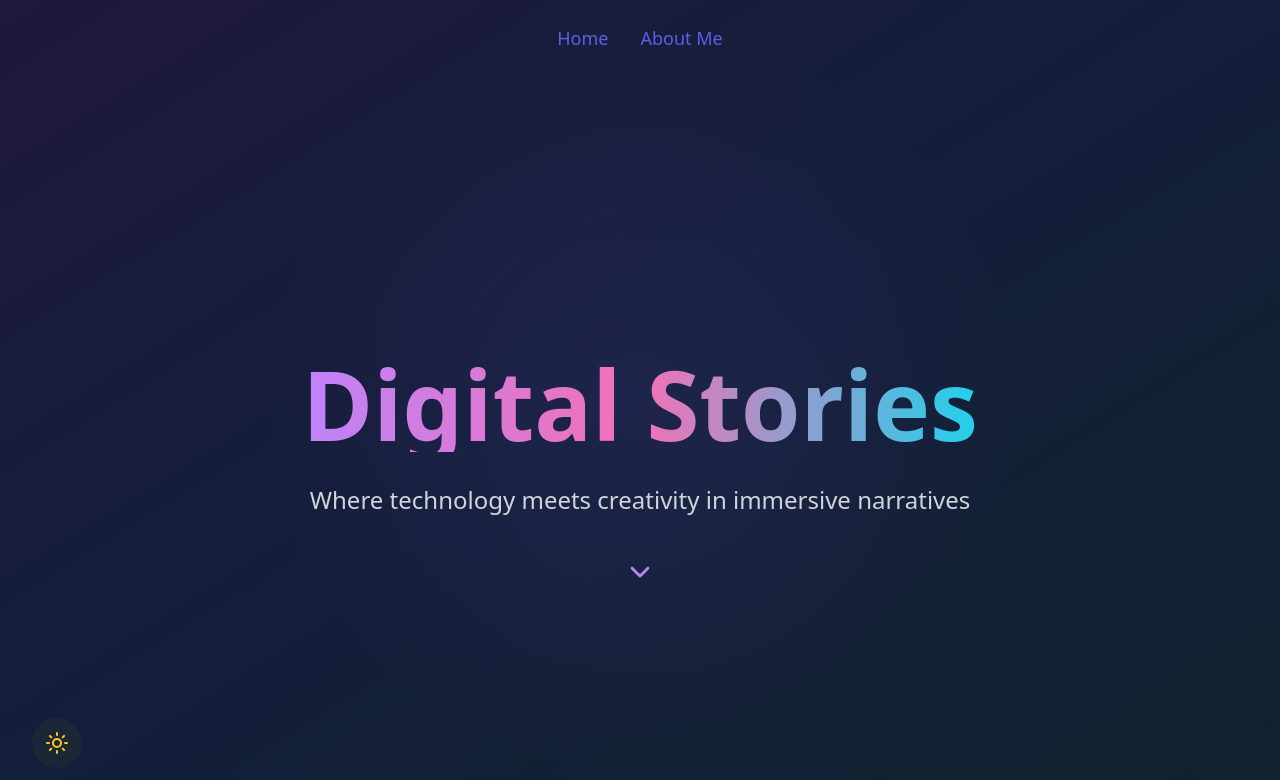
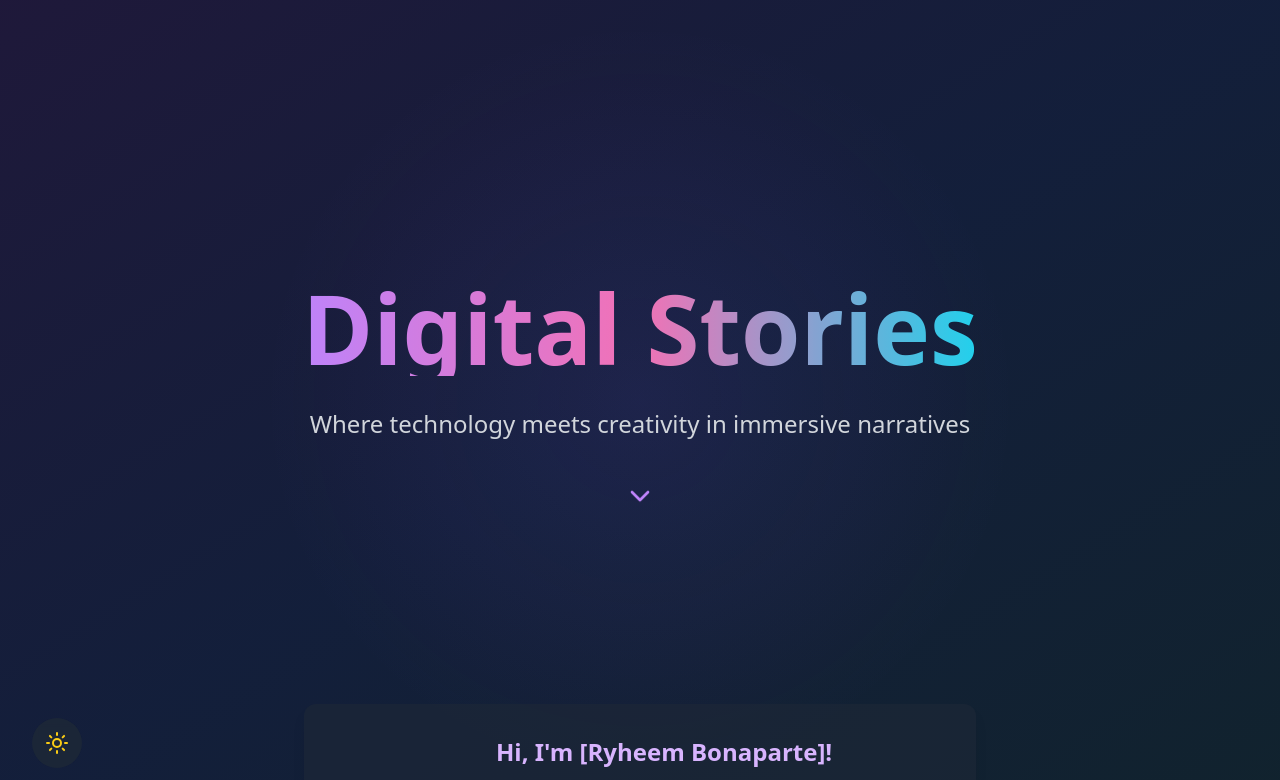
Before and after one commit to Ryheembon/Blogging-Journey, a React (Vite) app: page / in a window 1280 px wide. Shown: the top 780 px of the page. Built offline with nearby package versions, Linux system fonts and the light colour scheme.

Commit message:
Remove top navigation bar; prepping for redeploy

```diff
--- a/package.json
+++ b/package.json
@@ -9,6 +9,7 @@
     "deploy": "gh-pages -d dist",
     "dev": "vite",
     "build": "vite build",
+    "postbuild": "cp dist/index.html dist/404.html",
     "lint": "eslint .",
     "preview": "vite preview"
   },
--- a/src/App.jsx
+++ b/src/App.jsx
@@ -1,15 +1,11 @@
 import React from 'react';
-import { BrowserRouter as Router, Routes, Route, Link } from 'react-router-dom';
+import { BrowserRouter as Router, Routes, Route } from 'react-router-dom';
 import ImmersiveBlog from './components/ImmersiveBlog';
 import About from './pages/About';
 
 function App() {
   return (
     <Router basename={import.meta.env.BASE_URL}>
-      <nav className="flex justify-center space-x-8 py-6 bg-gray-900 text-purple-300 text-lg font-semibold">
-        <Link to="/" className="hover:underline">Home</Link>
-        <Link to="/about" className="hover:underline">About Me</Link>
-      </nav>
       <Routes>
         <Route path="/" element={<ImmersiveBlog />} />
         <Route path="/about" element={<About />} />
--- a/src/components/ImmersiveBlog.jsx
+++ b/src/components/ImmersiveBlog.jsx
@@ -128,7 +128,7 @@ const ImmersiveBlog = () => {
       {/* Bio Section */}
       <section className="relative z-10 flex flex-col md:flex-row items-center bg-gray-800/60 rounded-xl p-8 mb-12 shadow-lg max-w-2xl mx-auto -mt-24">
         <img
-          src="/Profile.jpg"
+          src={`${import.meta.env.BASE_URL}Profile.jpg`}
           alt="Profile"
           className="w-32 h-32 rounded-full object-cover border-4 border-purple-400 shadow-md mb-4 md:mb-0 md:mr-8"
         />
```
